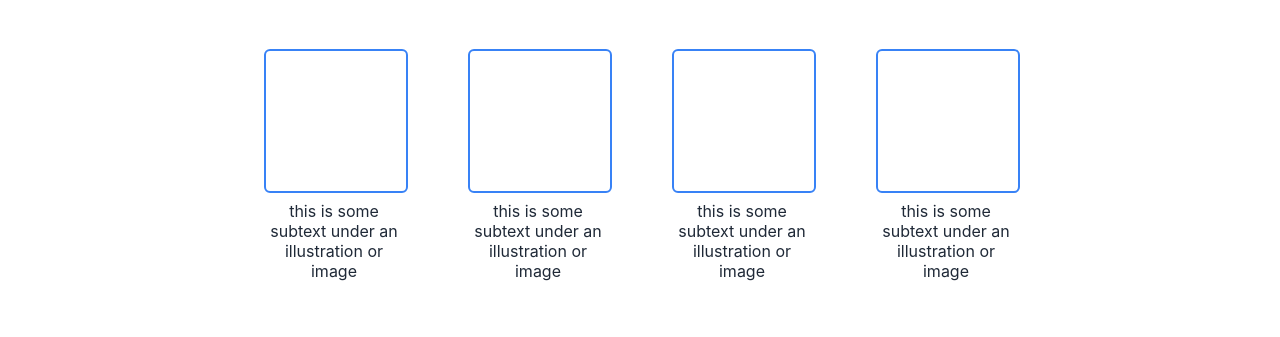
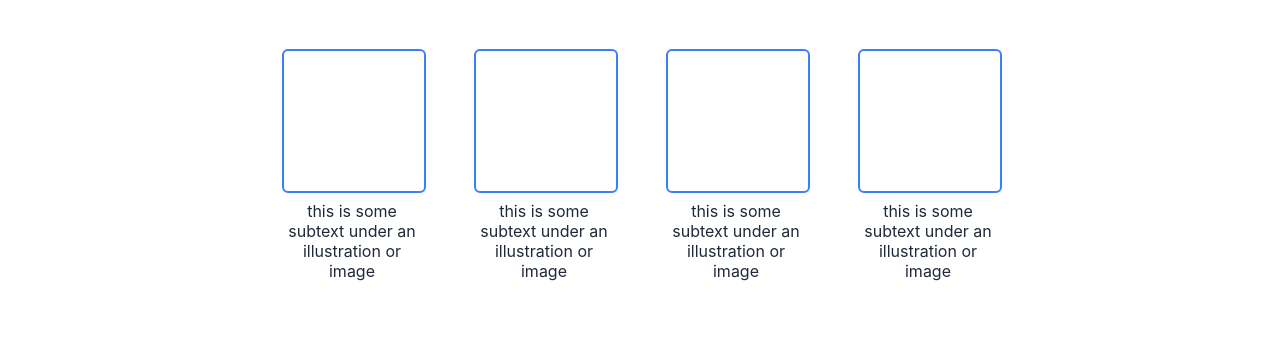
Before and after one commit to ayrt-n/odin-landing-page, a plain HTML site: page index.html in a window 1280 px wide. Shown: the part 615-952 px from the top of the page. Drawn offline with Linux system fonts and the light colour scheme.

Commit message:
Modify info container to wrap centered

```diff
--- a/style.css
+++ b/style.css
@@ -78,7 +78,7 @@ a {
 
 .container {
     flex: 1;
-    padding-right: 48px;
+    margin-right: 48px;
 }
 
 .banner {
@@ -106,7 +106,7 @@ a {
 .info-container {
     display: flex;
     align-items: center;
-    justify-content: space-between;
+    justify-content: center;
     padding-bottom: 36px;
     flex-wrap: wrap;
     align-content: space-between;
@@ -115,7 +115,7 @@ a {
 .info-card {
     flex: 1;
     max-width: 140px;
-    margin: 8px 8px;
+    margin: 8px auto;
 }
 
 .box {
```
